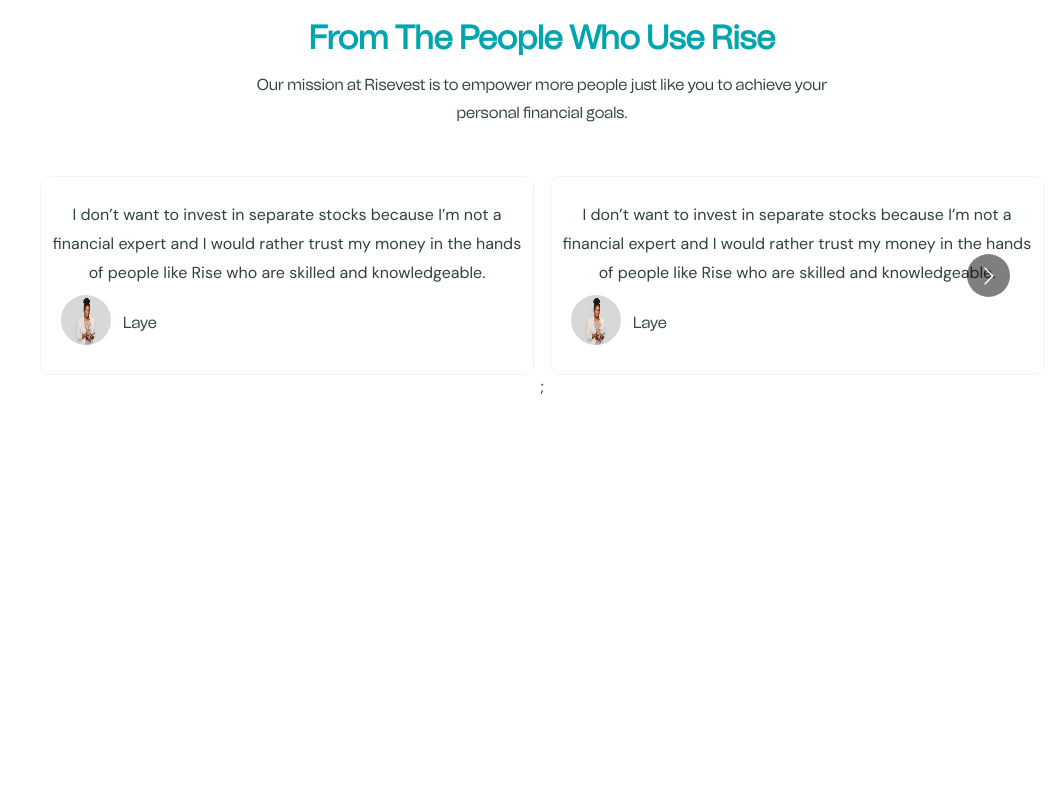
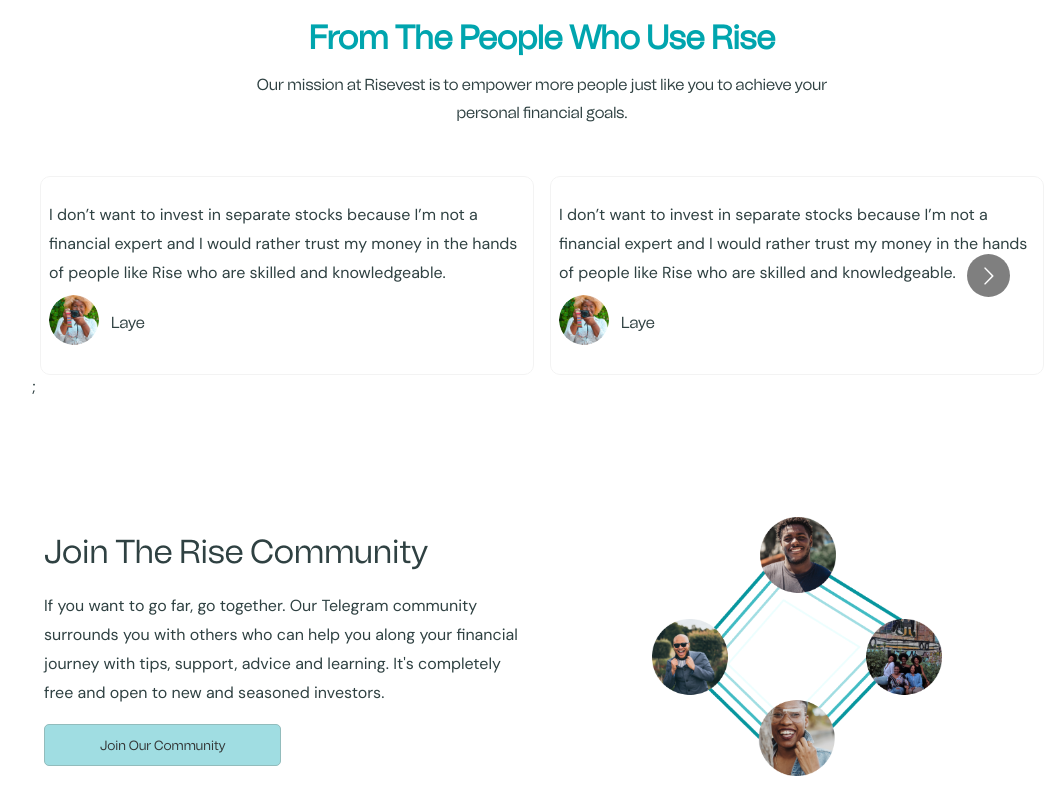
Before and after one commit to adefuyeabayomi/rise-vest-test, a React (Vite) app: page / in a window 1280 px wide. Shown: the part 3683-4483 px from the top of the page, without its empty margins (98-1160 px from the left). Before the commit the page ends 4080 px from the top, so only its background shows below. Built offline with nearby package versions, Linux system fonts and the light colour scheme.

Commit message:
completed community section

```diff
--- /dev/null
+++ b/src/page/home/Community.tsx
@@ -0,0 +1,32 @@
+import React from "react";
+import communityImg from '../../assets/images/community.png'
+
+import "./style.css";
+
+function Community(): React.JSX.Element {
+  return (
+    <section id="community-section" className="community-container-main main-spacing-x text-center text-md-left">
+              <div className="py-5" />
+      <div className="container-fluid">
+        <div className="row align-items-center">
+          <div className="col-12 col-md-6 order-md-last">
+            <div className="py-4">
+              <img className="community-img center" src={communityImg} />
+            </div>
+          </div>
+          <div className="col-12 col-md-6 ">
+            <div className="community-text-contents-container text-md-left">
+              <h3 className="text-regular">Join The Rise Community</h3>
+              <div className="py-2" />
+              <p>If you want to go far, go together. Our Telegram community surrounds you with others who can help you along your financial journey with tips, support, advice and learning. It's completely free and open to new and seasoned investors.</p>
+              <div className="py-2" />
+              <button className="community-btn font-family-tomato-grotesk">Join Our Community</button>
+            </div>
+          </div>
+        </div>
+      </div>
+    </section>
+  );
+}
+
+export default Community;
--- a/src/page/home/OurCustomers.tsx
+++ b/src/page/home/OurCustomers.tsx
@@ -1,7 +1,7 @@
 import React from "react";
 import Carousel from "react-multi-carousel";
 import "react-multi-carousel/lib/styles.css";
-import profileImg from "../../assets/images/profile-img.jpeg";
+import profileImg from "../../assets/images/profile-img.png";
 
 import "./style.css";
 
@@ -17,21 +17,21 @@
       items: 3,
     },
     tablet: {
-      breakpoint: { max: 1024, min: 464 },
+      breakpoint: { max: 1024, min: 560 },
       items: 2,
     },
     mobile: {
-      breakpoint: { max: 464, min: 0 },
+      breakpoint: { max: 560, min: 0 },
       items: 1,
     },
   };
   return (
     <section
       id="our-customers-section"
-      className="our-customers-container-main main-spacing-x text-main text-center"
+      className="our-customers-container-main main-spacing-x text-main"
     >
       <div className="py-5" />
-      <div>
+      <div className=" text-center">
         <h3 className="color-main">From The People Who Use Rise</h3>
         <div className="py-1" />
         <p className="font-family-tomato-grotesk col-11 col-sm-9 col-md-7 center">
@@ -49,7 +49,7 @@
               people like Rise who are skilled and knowledgeable.
             </p>
             <div className="py-1" />
-            <div className="container-fluid">
+            <div className="container-fluid no-space">
               <div className="row align-items-center no-space">
                 <div className="w-max-content no-space">
                   <div>
@@ -69,7 +69,7 @@
               people like Rise who are skilled and knowledgeable.
             </p>
             <div className="py-1" />
-            <div className="container-fluid">
+            <div className="container-fluid no-space">
               <div className="row align-items-center no-space">
                 <div className="w-max-content no-space">
                   <div>
@@ -89,7 +89,7 @@
               people like Rise who are skilled and knowledgeable.
             </p>
             <div className="py-1" />
-            <div className="container-fluid">
+            <div className="container-fluid no-space">
               <div className="row align-items-center no-space">
                 <div className="w-max-content no-space">
                   <div>
@@ -109,7 +109,7 @@
               people like Rise who are skilled and knowledgeable.
             </p>
             <div className="py-1" />
-            <div className="container-fluid">
+            <div className="container-fluid no-space">
               <div className="row align-items-center no-space">
                 <div className="w-max-content no-space">
                   <div>
@@ -129,7 +129,7 @@
               people like Rise who are skilled and knowledgeable.
             </p>
             <div className="py-1" />
-            <div className="container-fluid">
+            <div className="container-fluid no-space">
               <div className="row align-items-center no-space">
                 <div className="w-max-content no-space">
                   <div>
@@ -149,7 +149,7 @@
               people like Rise who are skilled and knowledgeable.
             </p>
             <div className="py-1" />
-            <div className="container-fluid">
+            <div className="container-fluid no-space">
               <div className="row align-items-center no-space">
                 <div className="w-max-content no-space">
                   <div>
@@ -169,7 +169,7 @@
               people like Rise who are skilled and knowledgeable.
             </p>
             <div className="py-1" />
-            <div className="container-fluid">
+            <div className="container-fluid no-space">
               <div className="row align-items-center no-space">
                 <div className="w-max-content no-space">
                   <div>
--- a/src/page/home/index.tsx
+++ b/src/page/home/index.tsx
@@ -8,6 +8,7 @@
 import SavePrompt from "./SavePrompt";
 import Regulations from "./Regulation";
 import OurCustomers from "./OurCustomers";
+import Community from "./Community";
 
 function Home(): React.JSX.Element {
   return (
@@ -19,6 +20,7 @@
       <SavePrompt />
       <Regulations />
       <OurCustomers />
+      <Community />
     </main>
   );
 }
--- a/src/page/home/style.css
+++ b/src/page/home/style.css
@@ -99,3 +99,15 @@
   height: 50px;
   border-radius: 100px;
 }
+.community-btn {
+    color: #333737;
+    border: 1px solid #92bcbc;
+    border-radius: 5px;
+    background-color: #A0DDE2;
+    padding: 12px 55px;
+}
+
+.community-img{
+    width: 100%;
+    max-width: 290px;
+  }
```
Also changed, not shown: src/page/home/Hero copy 4.tsx (deleted, +0 -15 lines), src/assets/images/community.png (added), src/assets/images/profile-img.png (added).
